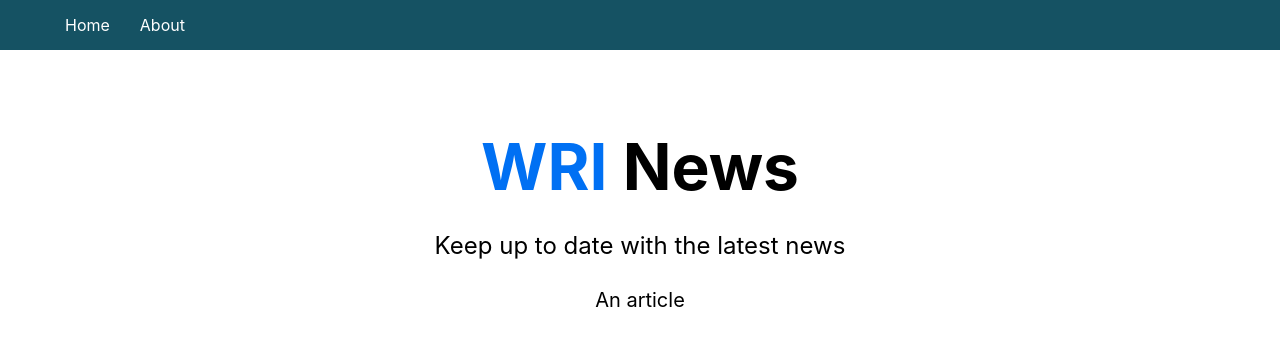
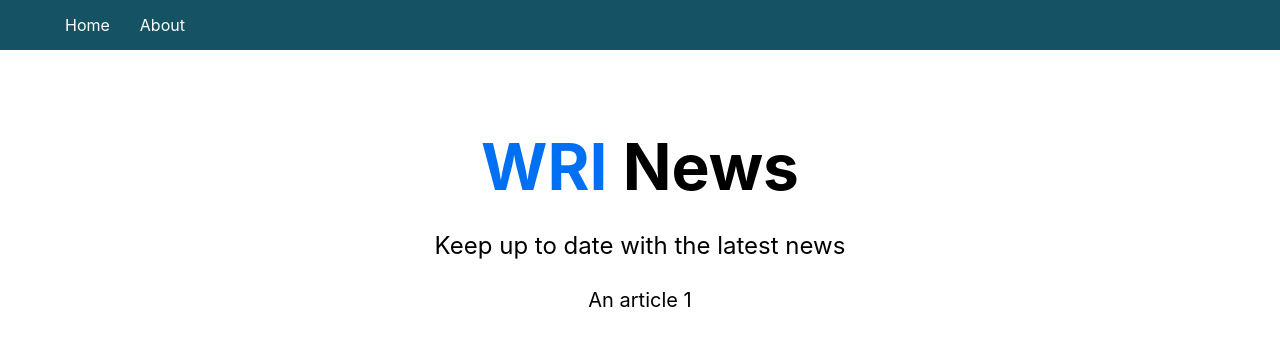
Before and after one commit to webroyit/f7n1j1-FirstNextjs, a Next.js app: page /article/1 in a window 1280 px wide. Shown: the top 346 px of the page. Built offline with nearby package versions, Linux system fonts and the light colour scheme.

Commit message:
Use useRouter from next/router to get parameters from route

```diff
--- a/pages/article/[id]/index.js
+++ b/pages/article/[id]/index.js
@@ -1,7 +1,13 @@
+import {useRouter} from 'next/router'
+
 const article = () => {
+    // Get the parameters from URL or route
+    const router = useRouter()
+    const {id} = router.query
+
     return (
         <div>
-            An article
+            An article {id}
         </div>
     )
 }
```
